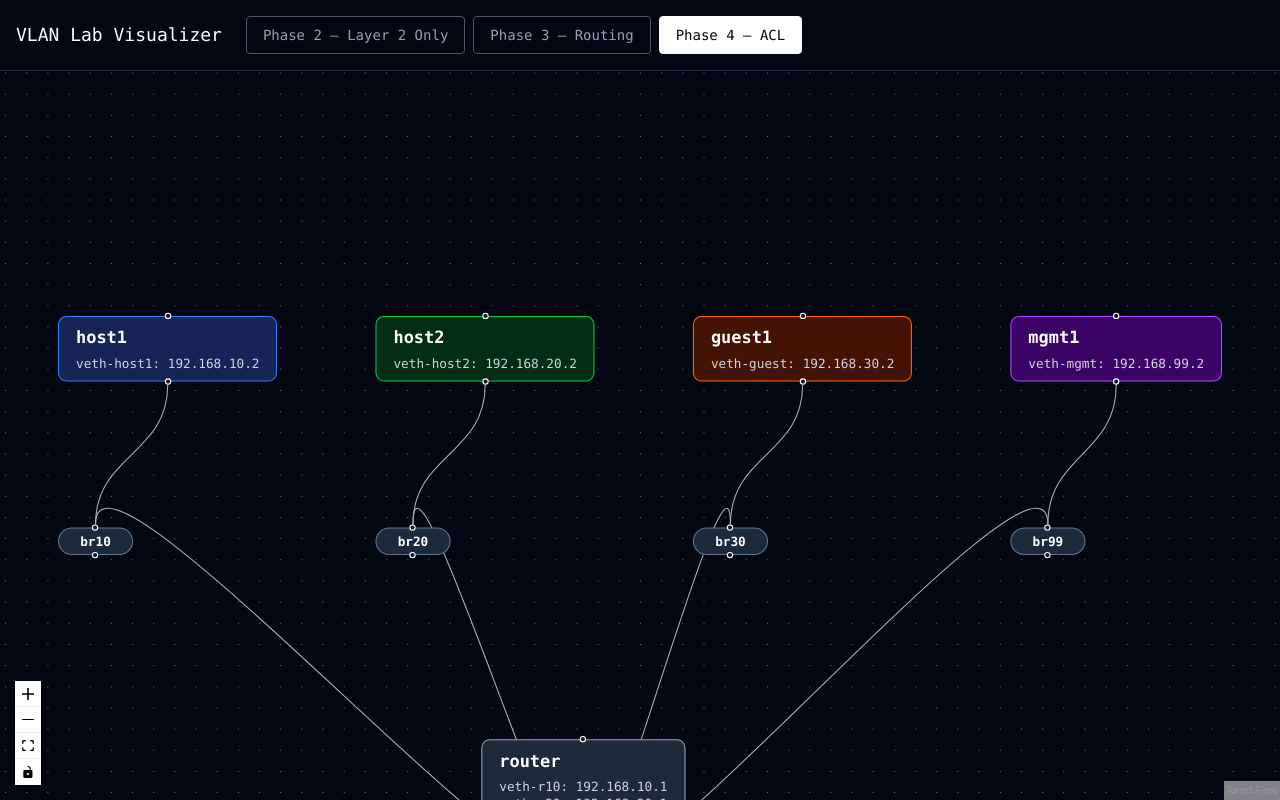
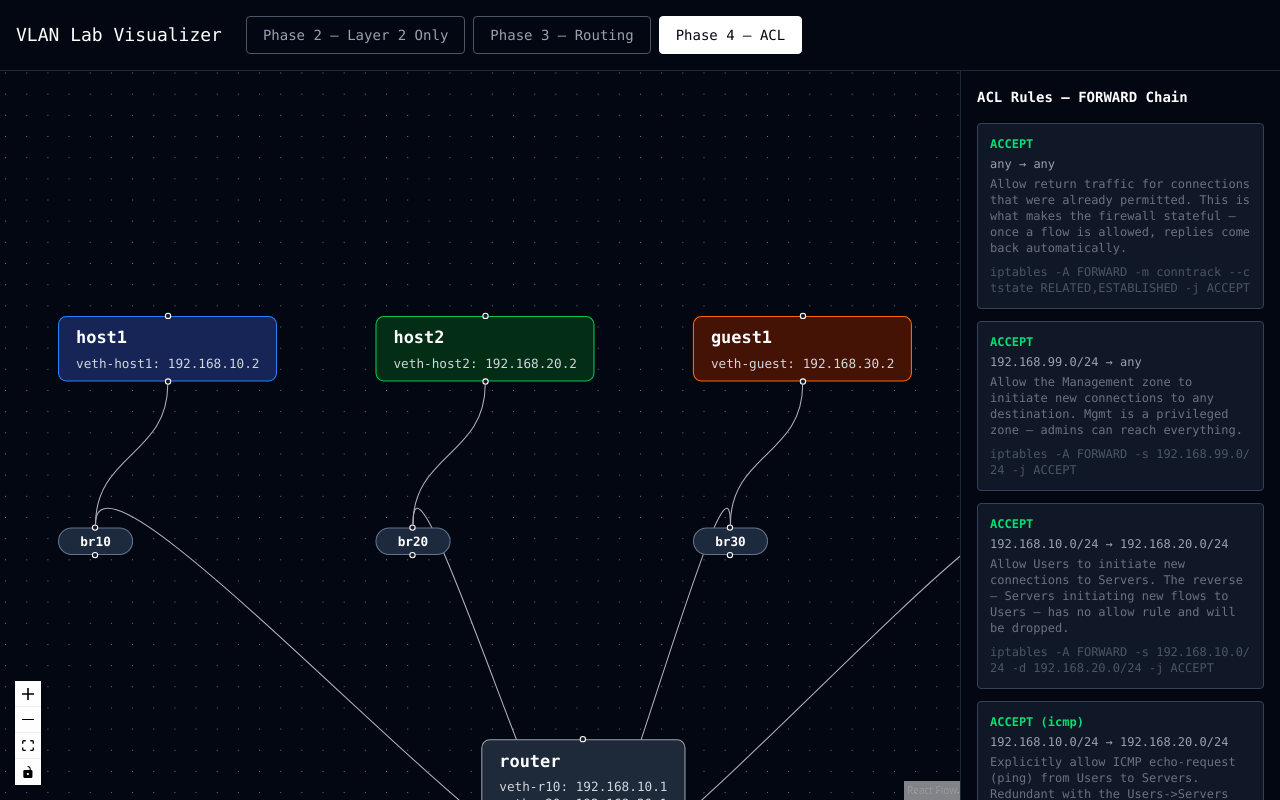
Before and after one commit to kaelpeterson14/vlan-lab-linux, a React (Vite) app in the folder visualiser/: page / in a window 1280 px wide. Both pictures are taken after a click on the button "Phase 4 — ACL". Built offline with nearby package versions, Linux system fonts and the light colour scheme.

Commit message:
feat(ui): add ACL inspector sidebar visible in phase 4

```diff
--- a/visualiser/src/App.tsx
+++ b/visualiser/src/App.tsx
@@ -1,15 +1,22 @@
 import TopologyCanvas from './components/TopologyCanvas'
 import PhaseToggle from './components/PhaseToggle'
+import AclInspector from './components/AclInspector'
+import { useLabStore } from './store/labstore'
 
 function App() {
+  const { currentPhase } = useLabStore()
+
   return (
     <div className="w-screen h-screen bg-gray-950 flex flex-col">
       <div className="p-4 border-b border-gray-800 flex items-center gap-6">
         <h1 className="text-white font-mono text-lg">VLAN Lab Visualizer</h1>
         <PhaseToggle />
       </div>
-      <div className="flex-1">
-        <TopologyCanvas />
+      <div className="flex-1 flex overflow-hidden">
+        <div className="flex-1">
+          <TopologyCanvas />
+        </div>
+        {currentPhase === 4 && <AclInspector />}
       </div>
     </div>
   )
--- /dev/null
+++ b/visualiser/src/components/AclInspector.tsx
@@ -0,0 +1,43 @@
+import { aclRules } from "../data/topology"
+import { useLabStore } from "../store/labstore"
+
+const actionColors: Record<string, string> = {
+    ACCEPT: "text-green-400 border-green-700",
+    DROP: "text-red-400 border-red-700",
+}
+
+export default function AclInspector() {
+    const { lastMatchedRule } = useLabStore()
+
+    return (
+        <div className="w-80 h-full overflow-y-auto border-l border-gray-800 bg-gray-950 p-4 font-mono">
+            <h2 className="text-white text-sm font-bold mb-4">ACL Rules — FORWARD Chain</h2>
+            <div className="flex flex-col gap-3">
+                {aclRules.map(rule => (
+                    <div
+                        key={rule.id}
+                        className={`border rounded p-3 text-xs transition-colors ${lastMatchedRule?.id === rule.id
+                            ? "border-yellow-400 bg-yellow-950"
+                            : "border-gray-700 bg-gray-900"
+                            }`}
+                    >
+                        <div className={`font-bold mb-1 ${actionColors[rule.action]}`}>
+                            {rule.action} {rule.protocol ? `(${rule.protocol})` : ""}
+                        </div>
+                        <div className="text-gray-400 mb-1">
+                            {rule.src} → {rule.dst}
+                        </div>
+                        <div className="text-gray-500 mb-2">{rule.description}</div>
+                        <code className="text-gray-600 text-xs break-all">{rule.iptablesCmd}</code>
+                    </div>
+                ))}
+                <div className="border border-red-900 rounded p-3 text-xs bg-gray-900">
+                    <div className="font-bold text-red-400 mb-1">DROP (default policy)</div>
+                    <div className="text-gray-400 mb-1">any → any</div>
+                    <div className="text-gray-500">No rule matched. Packet dropped by default FORWARD policy.</div>
+                    <code className="text-gray-600 text-xs">iptables -P FORWARD DROP</code>
+                </div>
+            </div>
+        </div>
+    )
+}
```
